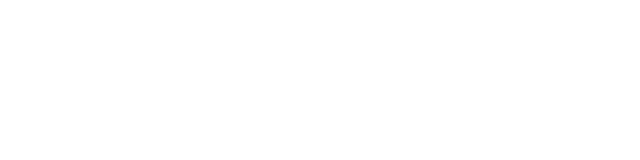
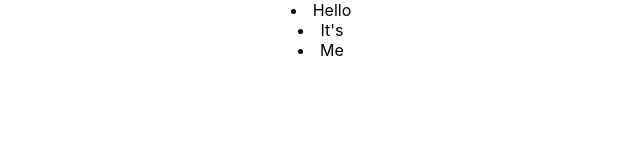
Before and after one commit to suleyma-rz/redux-example, a React (Create React App) app: page / in a window 1280 px wide. Shown: the top 160 px of the page, without its empty margins (319-959 px from the left). Built offline with nearby package versions, Linux system fonts and the light colour scheme.

Commit message:
Add dummy todoList & todoItem components

```diff
--- a/src/App.js
+++ b/src/App.js
@@ -1,8 +1,13 @@
 import React from "react";
 import "./App.css";
+import TodoApp from "./components/todoList";
 
-function App() {
-  return <div className="App"></div>;
-}
+const App = () => {
+  return (
+    <div className="App">
+      <TodoApp />
+    </div>
+  );
+};
 
 export default App;
--- /dev/null
+++ b/src/components/todoItem/index.js
@@ -0,0 +1,7 @@
+import React from "react";
+
+const TodoItem = ({ text }) => {
+  return <li className="todo-item">{text}</li>;
+};
+
+export default TodoItem;
--- /dev/null
+++ b/src/components/todoList/index.js
@@ -0,0 +1,12 @@
+import React from "react";
+import TodoItem from "../todoItem";
+
+const TodoApp = ({ text }) => (
+  <div className="todo-app-container">
+    <TodoItem text="Hello" />
+    <TodoItem text="It's" />
+    <TodoItem text="Me" />
+  </div>
+);
+
+export default TodoApp;
```
